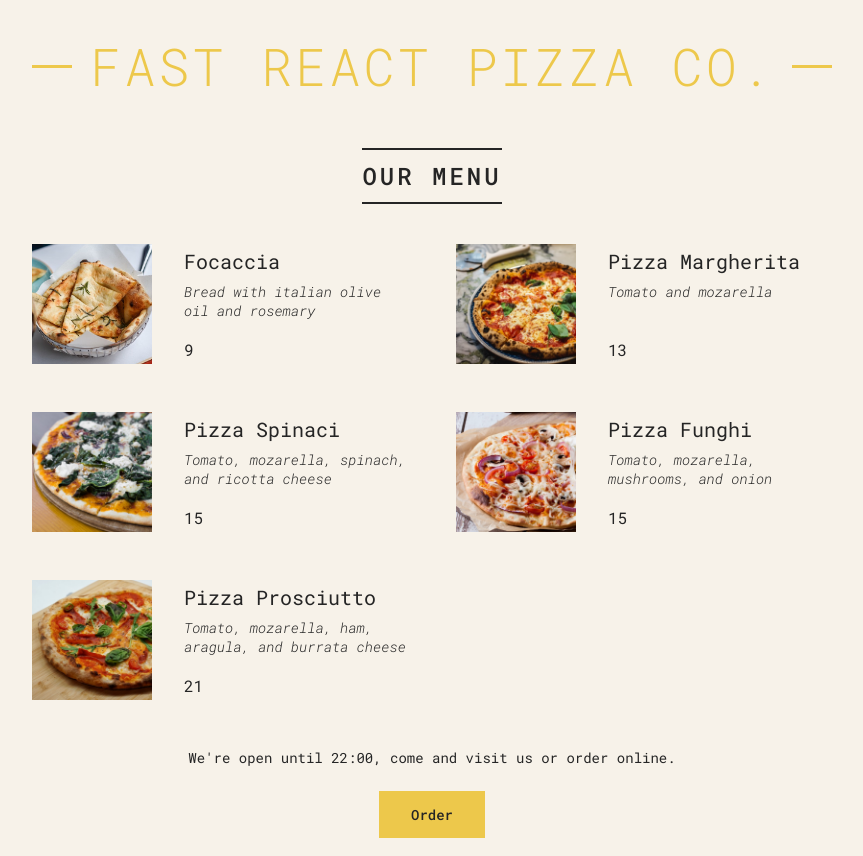
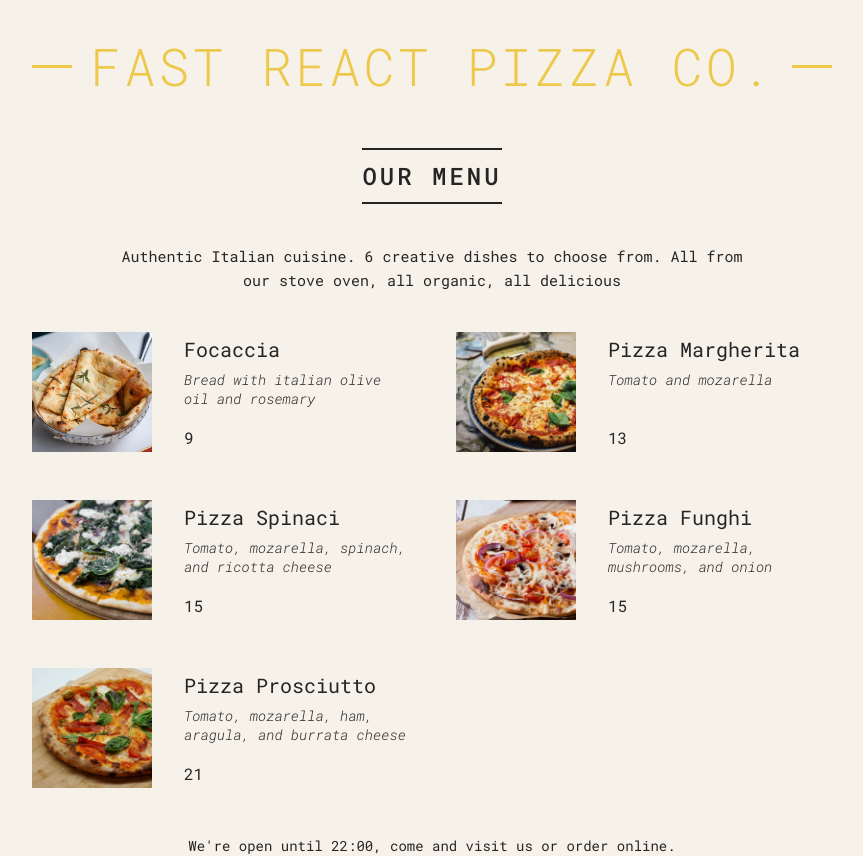
Before and after one commit to fido1hn/pizza-menu, a React (Vite) app: page / in a window 1280 px wide. Shown: the top 856 px of the page, without its empty margins (208-1071 px from the left). Built offline with nearby package versions, Linux system fonts and the light colour scheme.

Commit message:
using react fragments

```diff
--- a/src/index.jsx
+++ b/src/index.jsx
@@ -66,14 +66,28 @@ function Header() {
 }
 
 function Menu() {
+  const pizzas = pizzaData;
+  // const pizza = [];
+  const numPizzas = pizzas.length;
   return (
     <main className="menu">
       <h2>Our Menu</h2>
-      <ul className="pizzas">
-        {pizzaData.map((pizza) => (
-          <Pizza pizza={pizza} key={pizza.name} />
-        ))}
-      </ul>
+
+      {numPizzas > 0 ? (
+        <>
+          <p>
+            Authentic Italian cuisine. 6 creative dishes to choose from. All
+            from our stove oven, all organic, all delicious
+          </p>
+          <ul className="pizzas">
+            {pizzaData.map((pizza) => (
+              <Pizza pizza={pizza} key={pizza.name} />
+            ))}
+          </ul>
+        </>
+      ) : (
+        <p>We're still working on our menu, please come back later :)</p>
+      )}
     </main>
   );
 }
```
